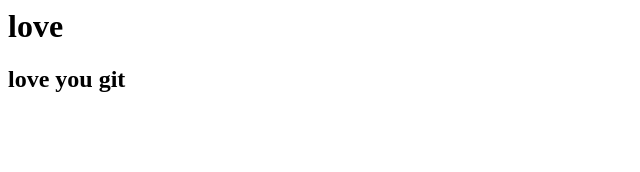
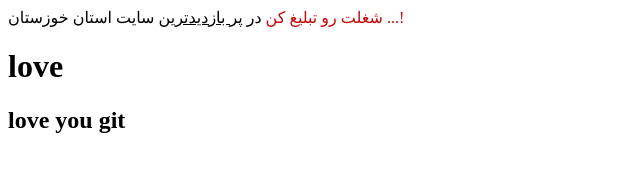
Before and after one commit to johantermux/projekt, a plain HTML site: page ali.html in a window 1280 px wide. Shown: the whole page, without its empty margins (0-640 px from the left). Drawn offline with Linux system fonts and the light colour scheme.

Commit message:
update ali.html

```diff
--- a/ali.html
+++ b/ali.html
@@ -6,6 +6,7 @@
     <title>gitme</title>
 </head>
 <body>
+    <p id="bus-submission"> <span>در <span style="text-decoration:underline;">پر بازدیدترین</span> سایت استان خوزستان</span> <a href="https://kareshoma.com/%d8%aa%d8%a8%d9%84%db%8c%d8%ba%d8%a7%d8%aa-%d8%af%d8%b1-%d8%a7%d9%87%d9%88%d8%a7%d8%b2/" target="_blank"><span class="autozoom" style="display:inline-block; color:#c40808; margin-right:-10px">شغلت رو تبلیغ کن ...!</span></a></p>
 
     <h1>love</h1>
 
```
